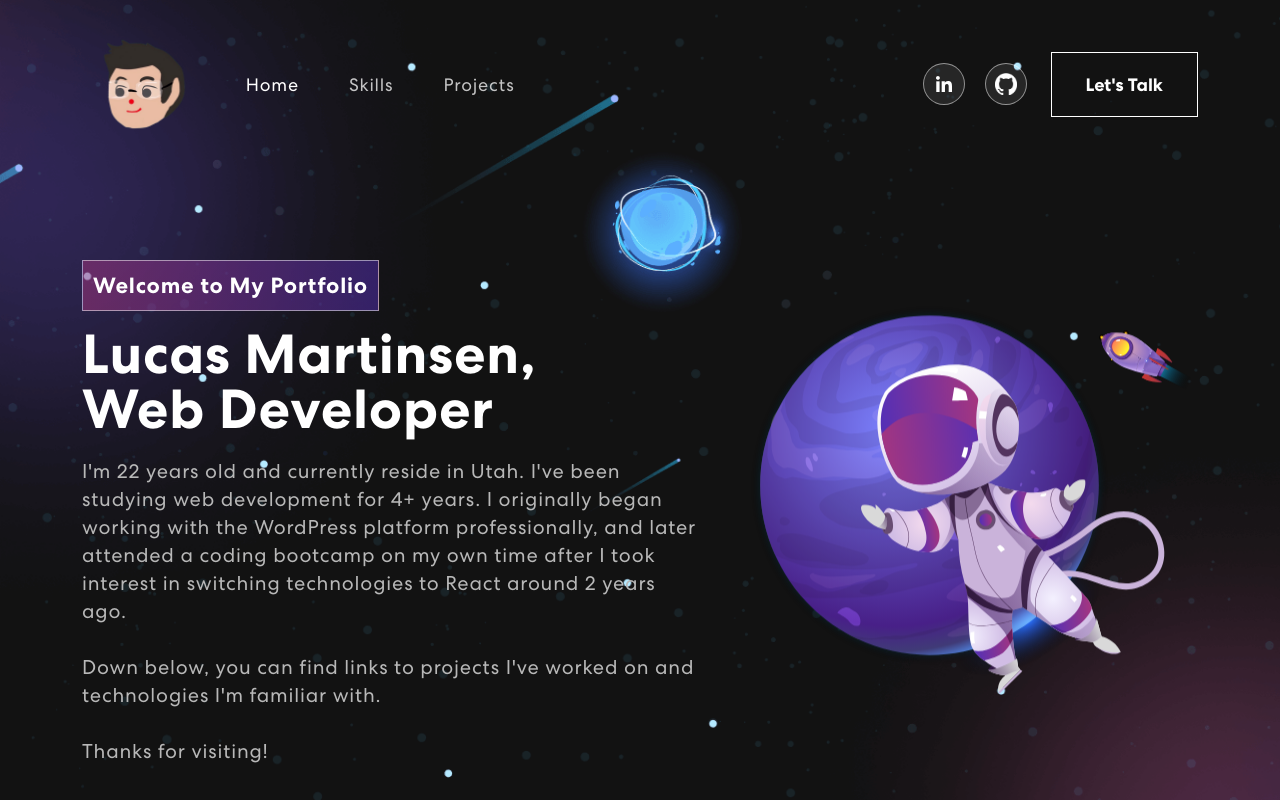
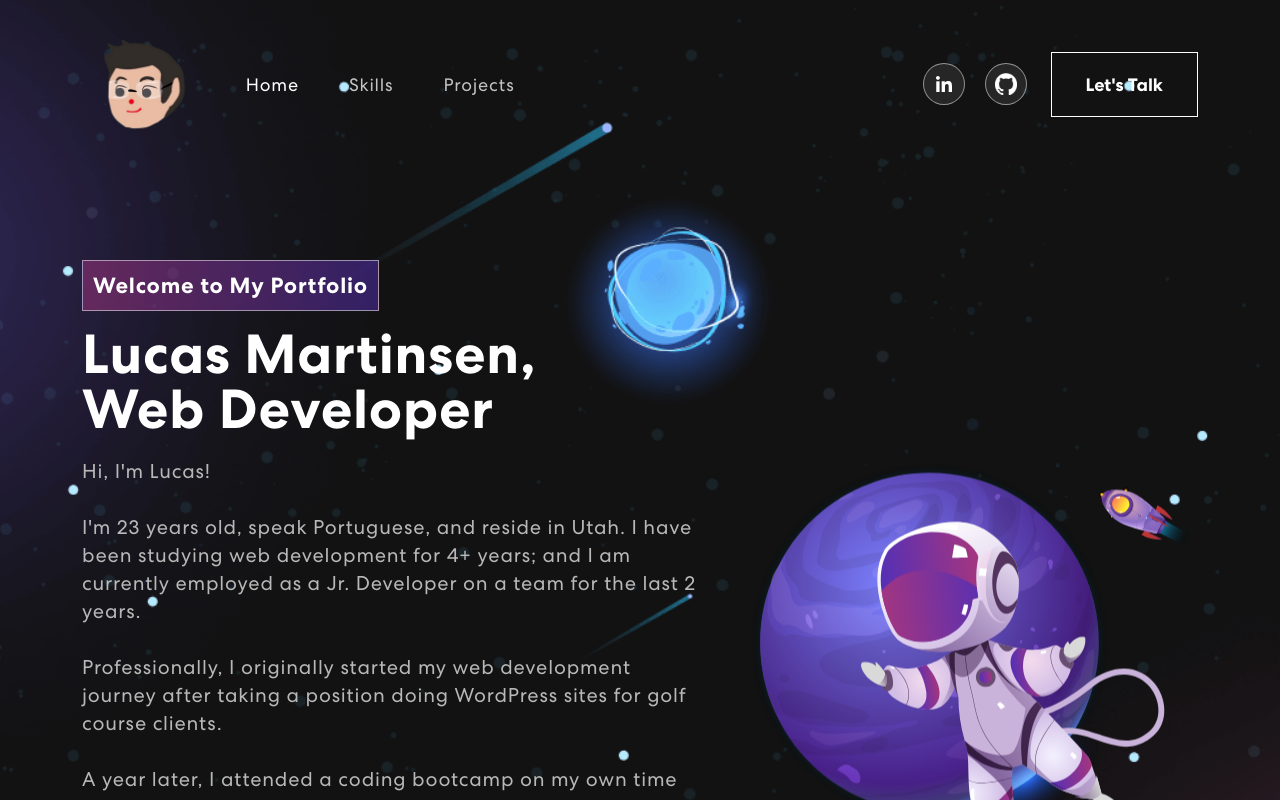
Before and after one commit to wumbles/purple-astronaut, a React (Create React App) app: page / in a window 1280 px wide. Shown: the top 800 px of the page. Built offline with nearby package versions, Linux system fonts and the light colour scheme.

Commit message:
COPY: updated age and bio

```diff
--- a/src/components/Banner.js
+++ b/src/components/Banner.js
@@ -40,15 +40,35 @@ export const Banner = () => {
               </span>
             </h1>
             <p>
-              I'm 22 years old and currently reside in Utah. I've been studying
-              web development for 4+ years. I originally began working with the
-              WordPress platform professionally, and later attended a coding
-              bootcamp on my own time after I took interest in switching
-              technologies to React around 2 years ago.
+              Hi, I'm Lucas!
               <br />
               <br />
-              Down below, you can find links to projects I've worked on and
-              technologies I'm familiar with.
+              I'm 23 years old, speak Portuguese, and reside in Utah. I have
+              been studying web development for 4+ years; and I am currently
+              employed as a Jr. Developer on a team for the last 2 years.
+              <br />
+              <br />
+              Professionally, I originally started my web development journey
+              after taking a position doing WordPress sites for golf course
+              clients.
+              <br />
+              <br />
+              A year later, I attended a coding bootcamp on my own time to
+              broaden my knowledge a bit.
+              <br />
+              <br />
+              Soon after that, I took an interest in switching and learning
+              different technologies and more modern tools (like React for this
+              page)!
+              {/* around 2 years ago. I'm 22 years old and currently reside in Utah.
+              I've been studying web development for 4+ years. I originally
+              began working with the WordPress platform professionally, and
+              later attended a coding bootcamp on my own time after I took
+              interest in switching technologies to React around 2 years ago. */}
+              <br />
+              <br />
+              Down below, you can find links to projects I've worked on and get
+              an idea of technologies I'm familiar with.
               <br />
               <br />
               Thanks for visiting!
```
